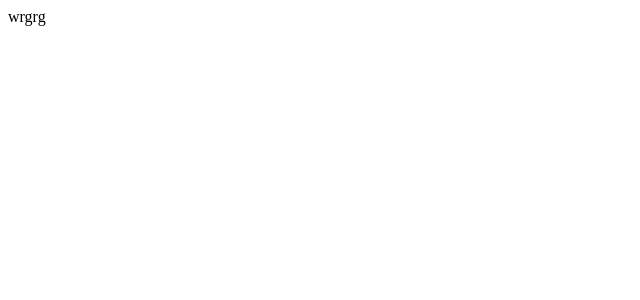
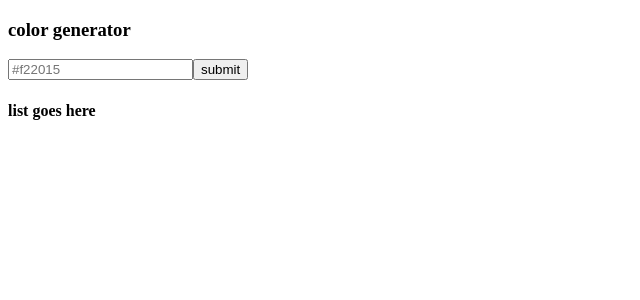
Before and after one commit to Mohammadreza-Najafi/ColorGenerator-with-React, a React (Vite) app: page / in a window 1280 px wide. Shown: the top 300 px of the page, without its empty margins (0-640 px from the left). Built offline with nearby package versions, Linux system fonts and the light colour scheme.

Commit message:
feat:Start implement base logic program. set states that are these: color,error,list and handleSubmit method. also use at values.js package in program

```diff
--- a/src/App.jsx
+++ b/src/App.jsx
@@ -1,10 +1,44 @@
+import {useState} from "react";
+import Values from "values.js"
 
 function App() {
+    const [color,setColor] = useState('')
+    const [error,setError] = useState(false)
+    const [list,setList] = useState([])
 
+    const handleSubmit =(e) =>{
+        e.preventDefault()
+        try {
+            let colors = new Values(color).all(10)
+            console.log(colors)
+        }catch (error){
+            setError(true)
+            console.log(error)
+        }
+
+    }
   return (
-    <div className="App">
-      wrgrg
-    </div>
+      <>
+          <section className="container">
+                <h3>color generator</h3>
+              <form onSubmit={handleSubmit}>
+                  <input
+                      type="text"
+                      value={color}
+                      onChange={(e) => setColor(e.target.value)}
+                      placeholder="#f22015"
+                      className={`${error ? 'error' : null }`}
+                  />
+                  <button className="btn" type="submit">
+                      submit
+                  </button>
+              </form>
+          </section>
+
+          <section className="colors">
+                <h4>list goes here</h4>
+          </section>
+      </>
   )
 }
 
```
